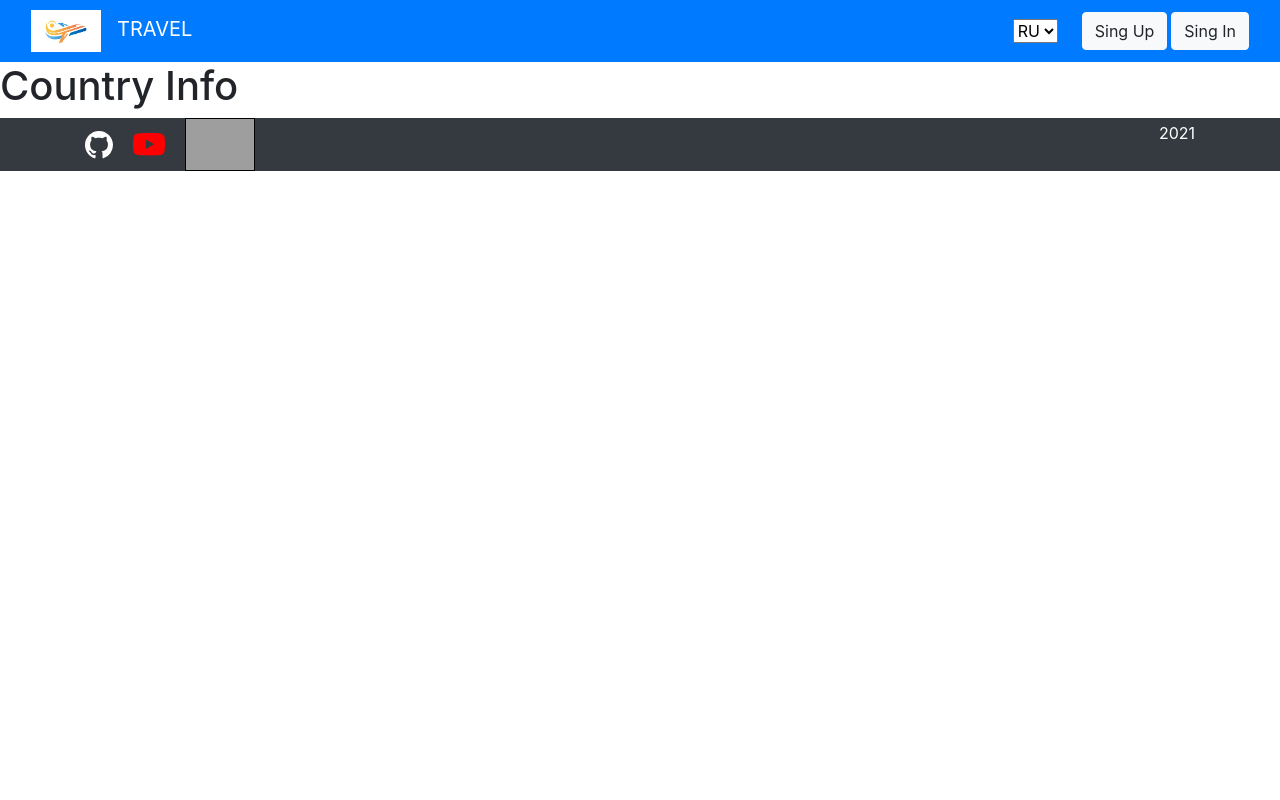
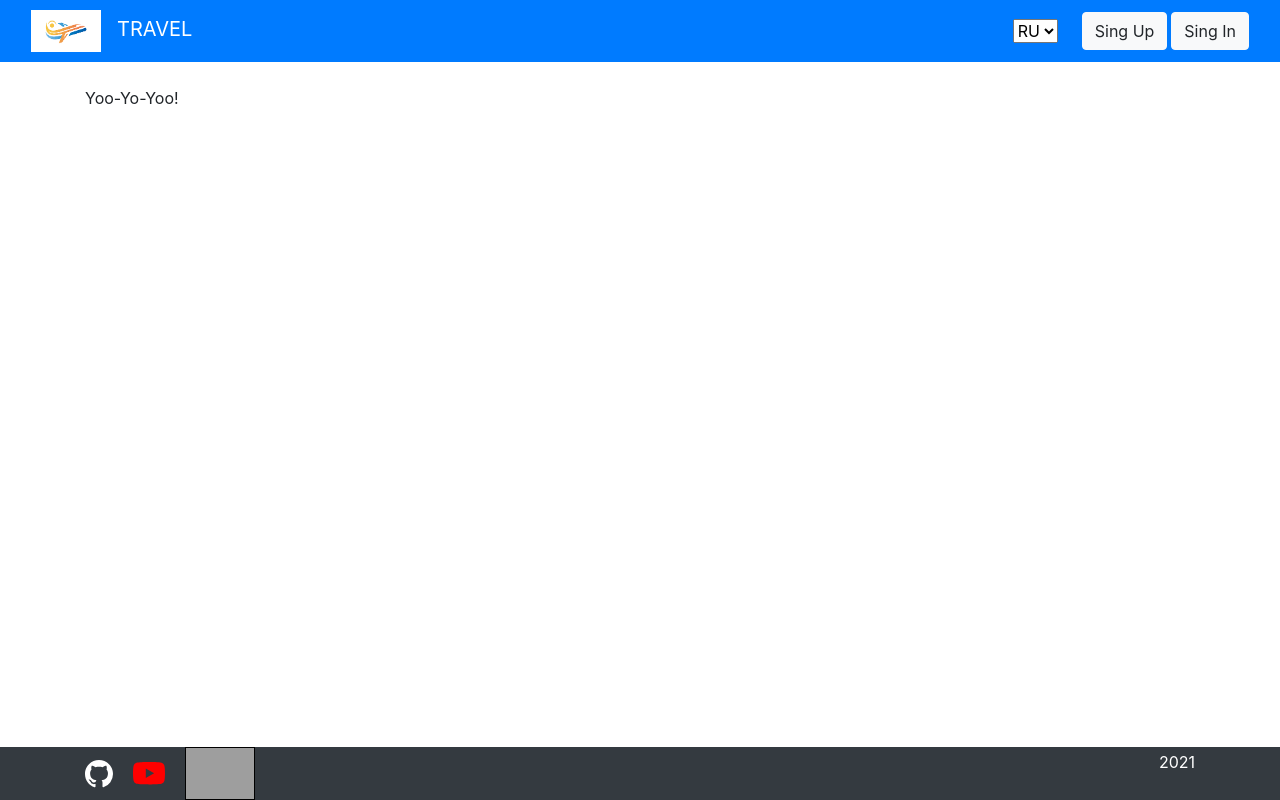
Before and after one commit to ArtemDomochka/travel-app, a React (Create React App) app: page /America in a window 1280 px wide. Built offline with nearby package versions, Linux system fonts and the light colour scheme; grey boxes are pictures that could not be loaded.

Commit message:
fix: footer and cards layouts fixed

```diff
--- a/public/index.html
+++ b/public/index.html
@@ -1,5 +1,5 @@
 <!DOCTYPE html>
-<html lang="en">
+<html class="h-100" lang="en">
   <head>
     <meta charset="utf-8" />
     <link rel="icon" href="%PUBLIC_URL%/favicon.ico" />
@@ -26,9 +26,9 @@
     -->
     <title>React App</title>
   </head>
-  <body>
+  <body class="h-100">
     <noscript>You need to enable JavaScript to run this app.</noscript>
-    <div id="root"></div>
+    <div id="root" class="h-100"></div>
 
     <!--
       This HTML file is a template.
--- a/src/components/Footer.js
+++ b/src/components/Footer.js
@@ -6,7 +6,9 @@ import RsLogo from '../media/rslogo.png'
 const Footer = props => {
 
     return(
-        <footer className="footer bottom-0 bg-dark">
+        <footer className="footer mt-auto bg-dark"
+
+        >
             <div className="container">
                 <a className={styles.icon} href="https://github.com/ArtemDomochka/travel-app/tree/develop" rel="noreferrer" target="_blank">
                     <Github color="white" fontSize="1.75rem"/>
--- a/src/components/Header.js
+++ b/src/components/Header.js
@@ -8,7 +8,7 @@ const Header = props => { // нужно фиксить маржны в свер
 
     return(
         <header>
-            <nav className="navbar navbar-expand-lg navbar-light bg-primary py-1">
+            <nav className="navbar navbar-expand-lg navbar-light bg-primary py-1 mb-4">
                 <div className="container-fluid"> {/*try w/o fluid*/}
                     <div>
                     <NavLink exact to="/" className="navbar-brand" >
--- a/src/pages/CountryPage.js
+++ b/src/pages/CountryPage.js
@@ -6,10 +6,14 @@ import Header from '../components/Header'
 const CountryPage = props => {
 
     return(
-        <div className="container-xxl">
+        <div className="container-xxl d-flex flex-column h-100">
             <Header displaySearch={false}/>
 
-            <h1>Country Info</h1>
+            <main className="flex-shrink-0">
+                <div className="container">
+                    Yoo-Yo-Yoo!
+                </div>
+            </main>
 
             <Footer/>
         </div>
--- a/src/pages/HomePage.js
+++ b/src/pages/HomePage.js
@@ -49,16 +49,16 @@ const HomePage = props => {
     ]
 
     return(
-        <div className="container-xxl"> {/*нужен див или хватит фрагмента? */}
+        <div className="container-xxl d-flex flex-column h-100"> {/*нужен див или хватит фрагмента? */}
             <Header displaySearch={true}/>
 
-
-                <div className="container">
-                    <div className="row">
+            <main className="flex-shrink-0">
+                <div className="container-fluid">
+                    <div className="row d-flex justify-content-center mx-4">
                         {
                             countries.map((country, index)=>{
                                 return(
-                                    <div className="col-sm-3 mb-4">
+                                    <div className="px-4 mb-4" style={{width:"300px"}}>
                                         <NavLink to={'/' + country.name} key={index}>
                                             <div className="card">
                                                 <img src={country.imagePath} alt={country.name} className="card-img-top"/>
@@ -76,8 +76,7 @@ const HomePage = props => {
 
                     </div>
                 </div>
-
-
+            </main>
 
 
             <Footer/>
```
Also changed, not shown: src/components/Header.module.scss (line endings or trailing spaces).
